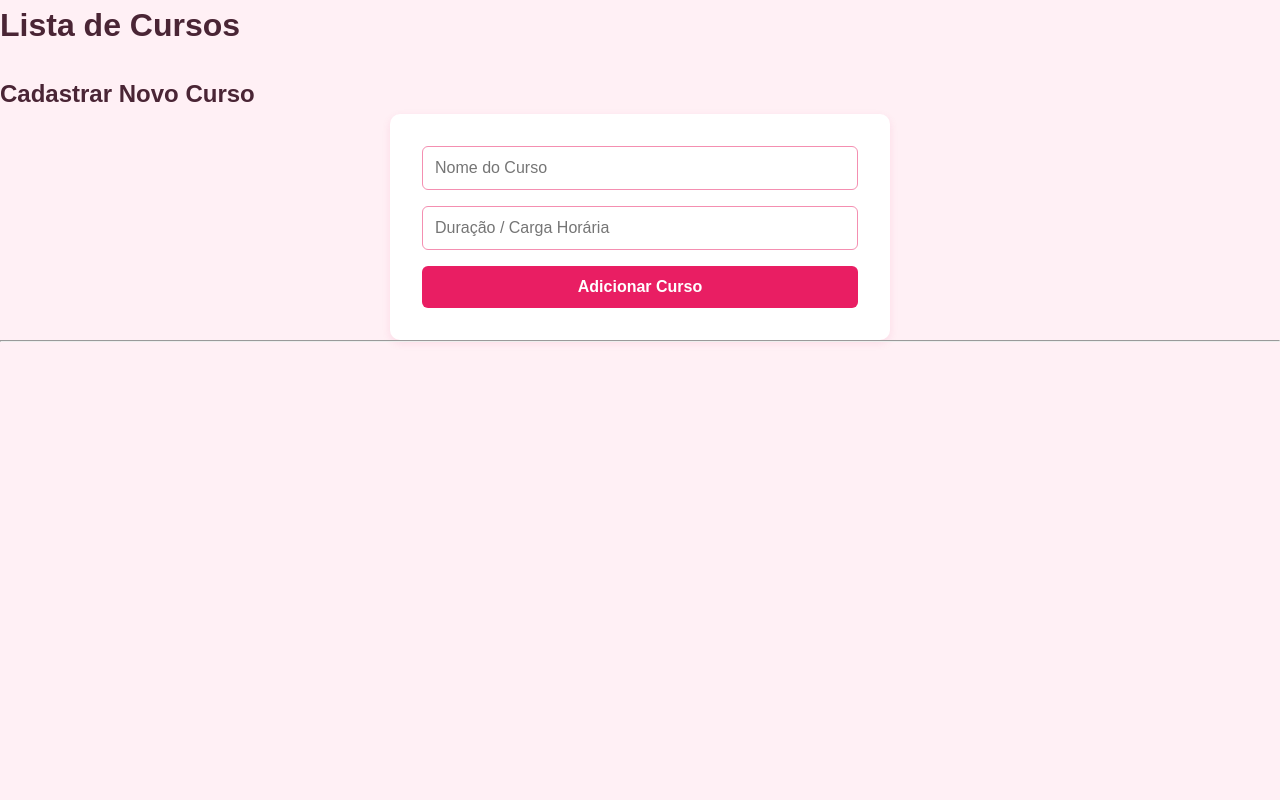
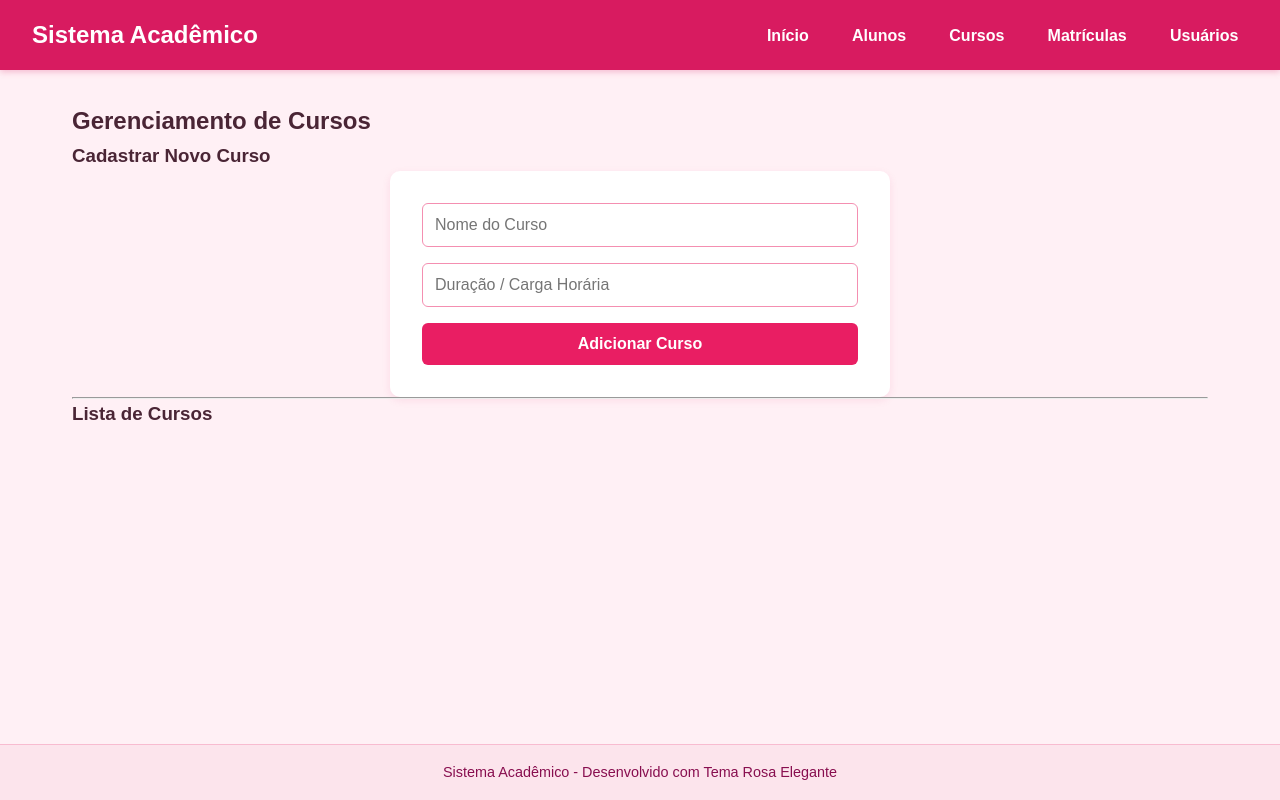
Before and after one commit to nanacyy/Sistema-Academico, a plain HTML site: page cursos.html in a window 1280 px wide. Drawn offline with Linux system fonts and the light colour scheme; files that its build step writes are made by us from their sources.

Commit message:
Refactor cursos.html with structured layout
Updated the structure of the cursos.html file to include a header, main section, and footer. Improved the organization of course management and listing sections.

```diff
--- a/cursos.html
+++ b/cursos.html
@@ -2,23 +2,31 @@
 <html lang="pt-BR">
 <head>
     <meta charset="UTF-8">
-    <title>Lista de Cursos - Sistema Acadêmico</title>
+    <title>Cursos - Sistema Acadêmico</title>
     <link rel="stylesheet" href="css/style.css">
 </head>
 <body>
-    <h1>Lista de Cursos</h1>
 
-    <!-- Recipiente onde o JavaScript vai injetar os cartões dos cursos -->
-    <div id="lista-cursos" class="lista-grid"></div>
+    <!-- CABEÇALHO COM ABAS DE NAVEGAÇÃO -->
+    <header>
+        <h1>Sistema Acadêmico</h1>
+        <nav>
+            <ul>
+                <li><a href="index.html">Início</a></li>
+                <li><a href="alunos.html" id="link-alunos">Alunos</a></li>
+                <li><a href="cursos.html" class="active">Cursos</a></li>
+                <li><a href="matriculas.html">Matrículas</a></li>
+                <li><a href="usuarios.html">Usuários</a></li>
+            </ul>
+        </nav>
+    </header>
 
-    <!-- Scripts necessários -->
-    <script src="js/dados.js"></script>
-    <script src="js/app.js"></script>
-</body>
-</html>
+    <main>
+        <!-- SEÇÃO DE CADASTRO DE CURSO -->
+        <section>
+            <h2>Gerenciamento de Cursos</h2>
 
-<section>
-    <h2>Cadastrar Novo Curso</h2>
+            <h3>Cadastrar Novo Curso</h3>
             <form id="form-curso">
                 <input type="text" id="nome-curso" placeholder="Nome do Curso" required>
                 <input type="text" id="carga-curso" placeholder="Duração / Carga Horária" required>
@@ -28,7 +36,19 @@
 
         <hr>
 
+        <!-- SEÇÃO DE LISTAGEM DE CURSOS -->
+        <section>
+            <h3>Lista de Cursos</h3>
             <div id="lista-cursos" class="lista-grid"></div>
+        </section>
+    </main>
 
+    <footer>
+        <p>Sistema Acadêmico - Desenvolvido com Tema Rosa Elegante</p>
+    </footer>
+
+    <!-- Scripts necessários -->
     <script src="js/dados.js"></script>
     <script src="js/app.js"></script>
+</body>
+</html>
```
Lines whose indentation alone changed are shown as unchanged.
